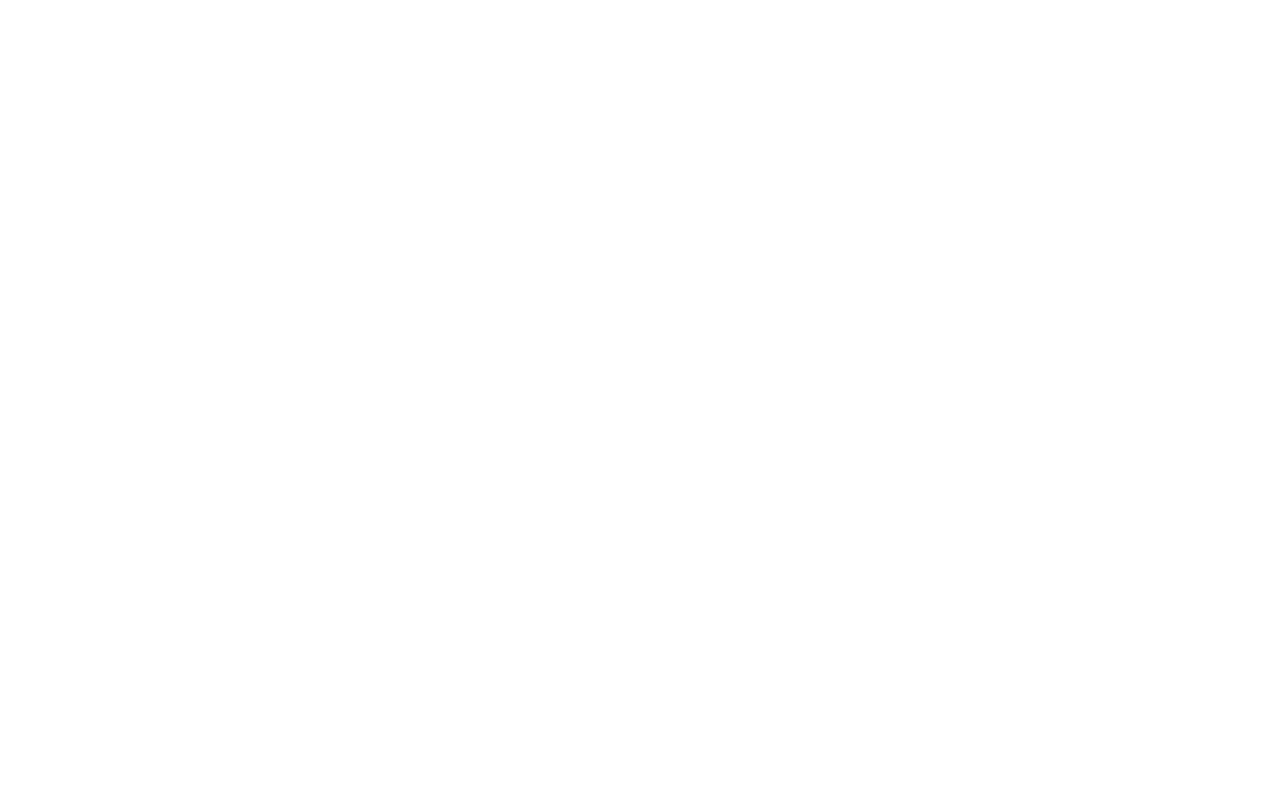
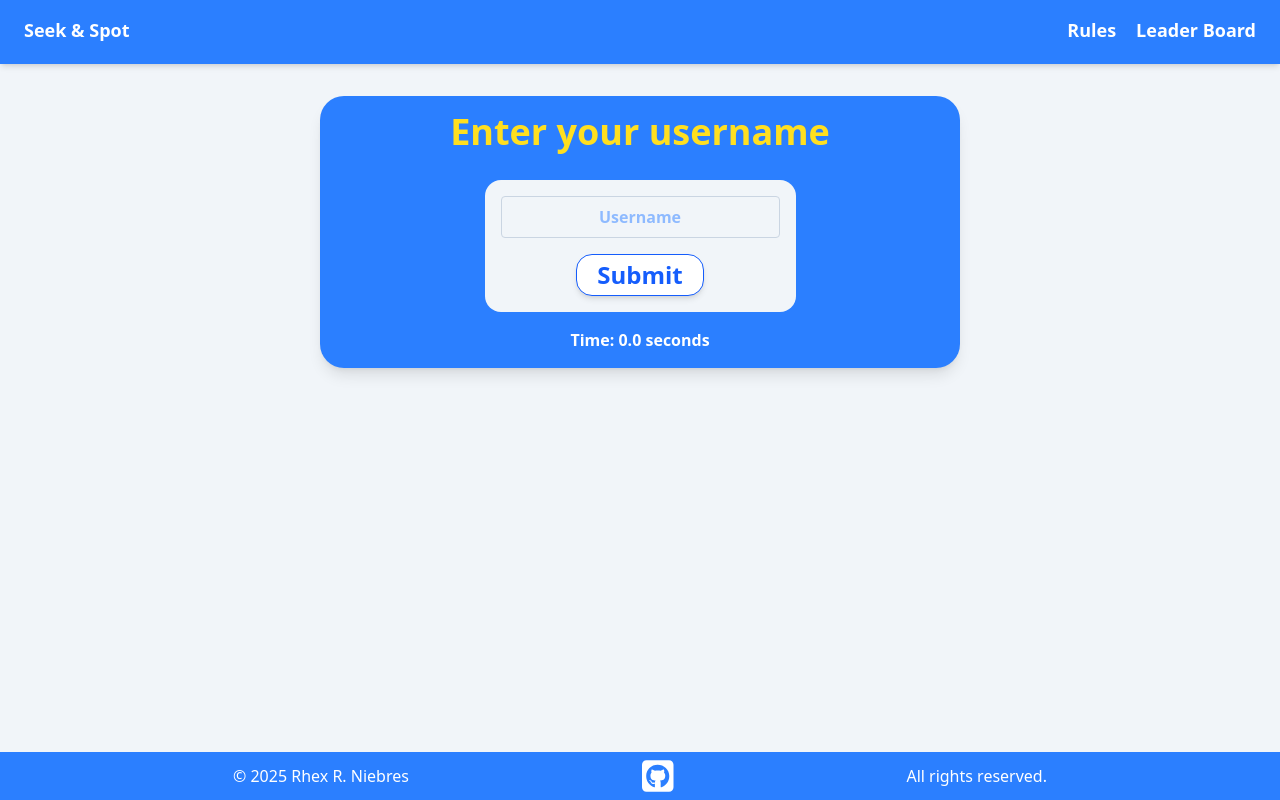
Before and after one commit to RhexNiebres/Project-Where-s-Waldo-A-Photo-Tagging-App-, a React (Vite) app in the folder client/game/: page /player-form in a window 1280 px wide. Before the commit this address had no page. Built offline with nearby package versions, Linux system fonts and the light colour scheme.

Commit message:
chore: add route to player form

```diff
--- a/client/game/src/AppRoutes.jsx
+++ b/client/game/src/AppRoutes.jsx
@@ -3,6 +3,7 @@
 import LeaderBoard from "./components/LeaderBoard";
 import Rules from "./pages/Rules";
 import Game from "./pages/Game";
+import PlayerForm from "./pages/PlayerForm";
 function AppRoutes() {
   return (
     <Routes>
@@ -10,6 +11,7 @@
       <Route path="/leaderboard" element={<LeaderBoard />} />
       <Route path="/rules" element={<Rules />} />
       <Route path="/game" element={<Game />} />
+      <Route path="/player-form" element={<PlayerForm />} />
     </Routes>
   );
 }
```
